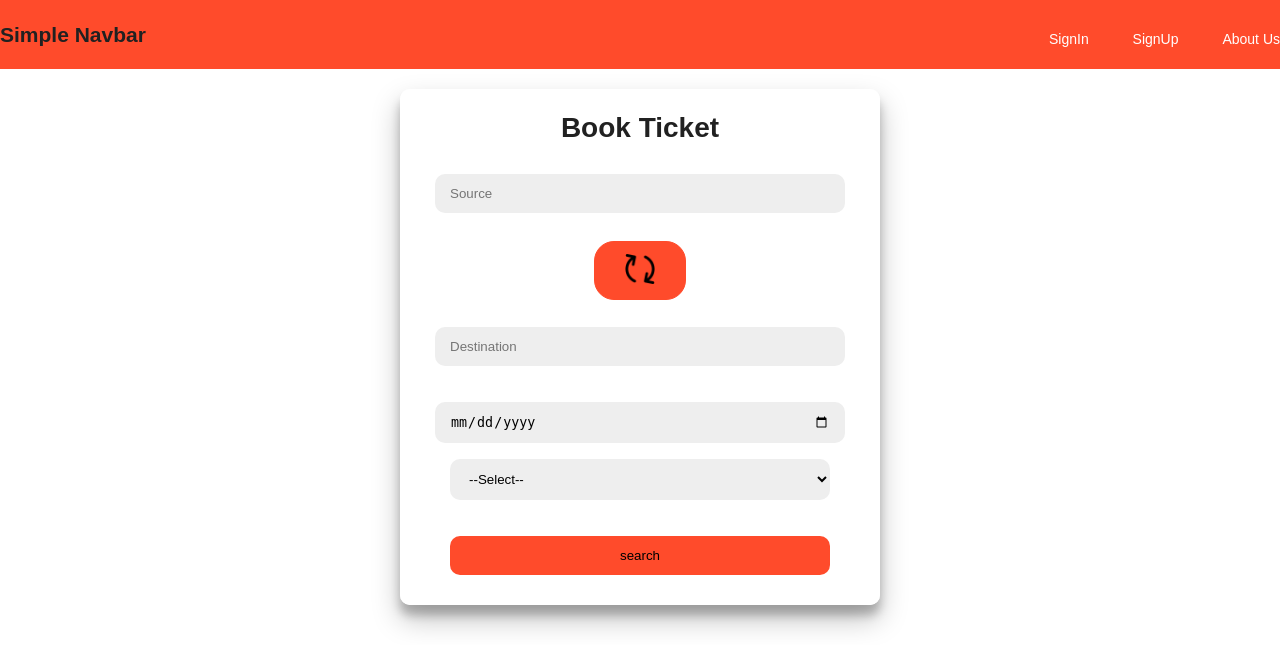
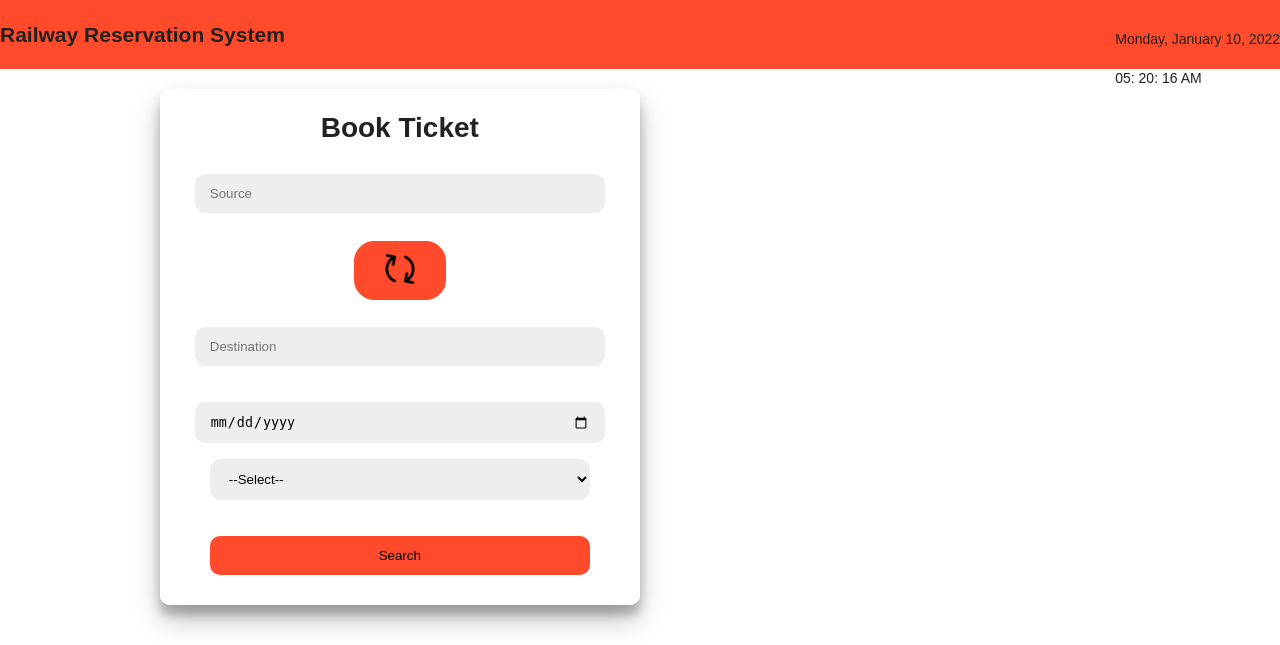
Before and after one commit to idealistraj09/Railway-reservation-system-, a PHP site: page /home.php in a window 1280 px wide. Shown: the top 645 px of the page. Run offline with PHP 8.4, Linux system fonts and the light colour scheme.

Commit message:
home signin signup to main

```diff
--- a/php/home.php
+++ b/php/home.php
@@ -1,30 +1,52 @@
 <!DOCTYPE html>
 <html lang="en">
+
 <head>
   <meta charset="UTF-8">
   <meta http-equiv="X-UA-Compatible" content="IE=edge">
   <meta name="viewport" content="width=device-width, initial-scale=1.0">
   <title>Document</title>
   <link rel="stylesheet" href="../css/home_css.css">
-  <link rel="text/js" href="../js/time.js">
+  <script src="../js/time.js"></script>
 </head>
-<body>
+<body onload="initClock()">
   <!-- navbar -->
   <nav class="navbar">
     <div class="navbar2">
-      <h1 class="logo">Simple Navbar</h1>
-      <ul class="nav nav-right">
-        <li><a href="#">SignIn</a></li>
-        <li><a href="#">SignUp</a></li>
-        <li><a href="#">About Us</a></li>
-      </ul>
-    </div><!--/.container-->
-  </nav><!--/.navbar-->
+      <div class="navbar3">
+      <h1 class="logo">Railway Reservation System</h1>
+        <ul class="nav nav-right">
+          <li class="menu__group"><a href="../php/signin.php" class="menu__link r-link text-underlined">Login</a></li>
+          <li class="menu__group"><a href="../php/signup.php" class="menu__link r-link text-underlined">Register</a></li>
+          <li class="menu__group"><a href="#0" class="menu__link r-link text-underlined">About Us</a></li>
+          <li class="menu__group">
+            <div class="datetime">
+              <div class="date">
+                <span id="dayname">Day</span>,
+                <span id="month">Month</span>
+                <span id="daynum">00</span>,
+                <span id="year">Year</span>
+              </div>
+              <div class="time">
+                <span id="hour">00</span>:
+                <span id="minutes">00</span>:
+                <span id="seconds">00</span>
+                <span id="period">AM</span>
+              </div>
+            </div>
+            </p>
+          </li>
+        </ul>
+      </div>
+    </div>
+    <!--/.container-->
+  </nav>
+  <!--/.navbar-->
   <div class="container">
-    <form action="show.php" method="POST">
+    <form action="#" method="POST">
       <h1>Book Ticket</h1>
-      <input type="text" placeholder="Source" name="source" id="s"> <br>
-      <Button><img src="../img/ex.png" alt="exchange" height="30px" width="30px"></Button> <br>
+      <input type="text" placeholder="Source" name="source" id="c"> <br>
+      <button onclick="swap()" type="button"><img src="../img/ex.png" height="30px" width="30px" /></button><br>
       <input type="text" placeholder="Destination" name="destination" id="d"><br>
       <input type="date" name="date">
       <select name="seat" id="" require>
@@ -34,9 +56,9 @@
         <option value="sleeper">Sleeper</option>
         <option value="seater">Seater</option>
       </select><br>
-      <input type="submit" name="search" value="search">
+      <input type="submit" name="search" value="Search" formAction="show.php">
     </form>
-  </div><!--/.container-->
-
+  </div>
+  <!--/.container-->
 </body>
 </html>
```
Also changed, not shown: php/signin.php (+7 -8 lines).
